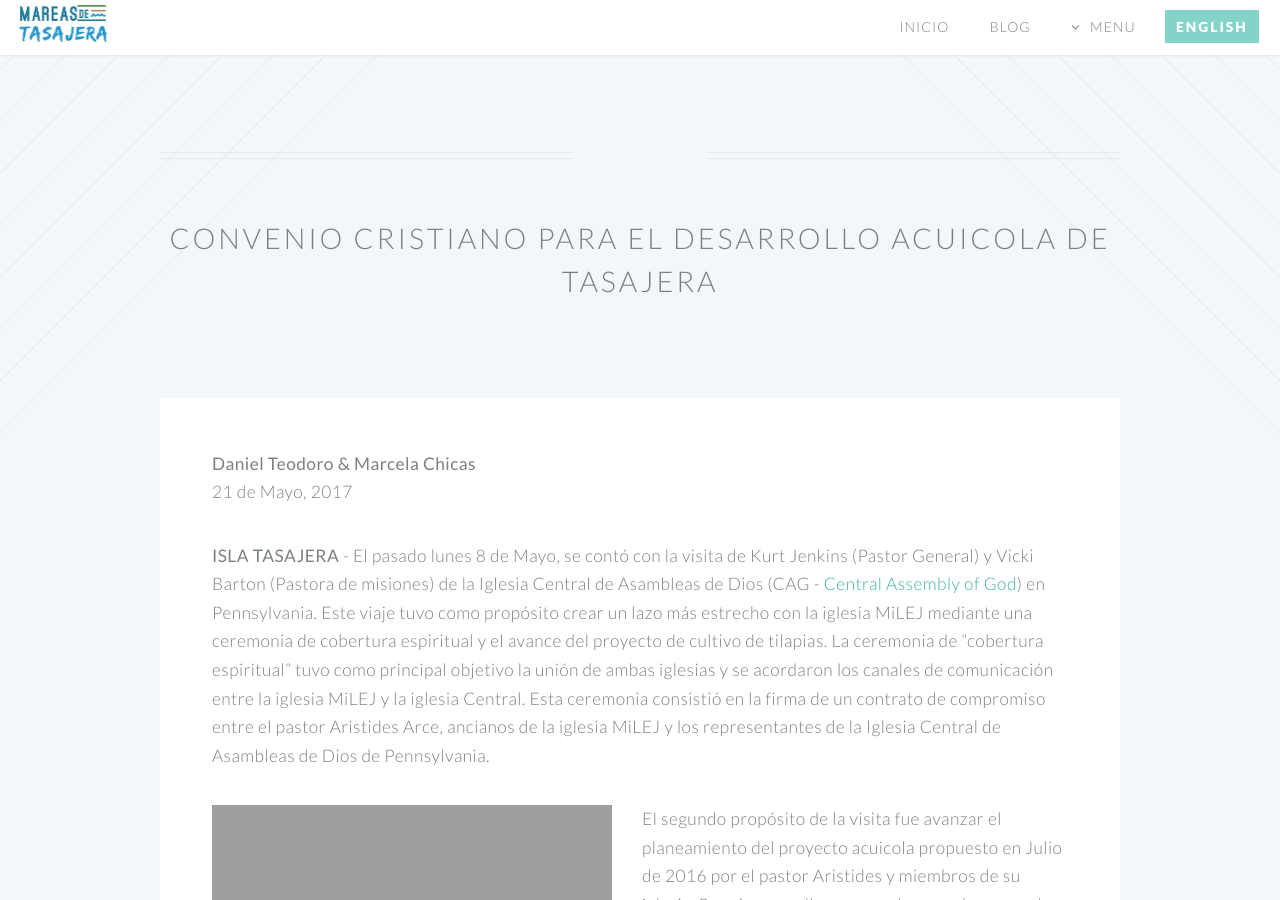
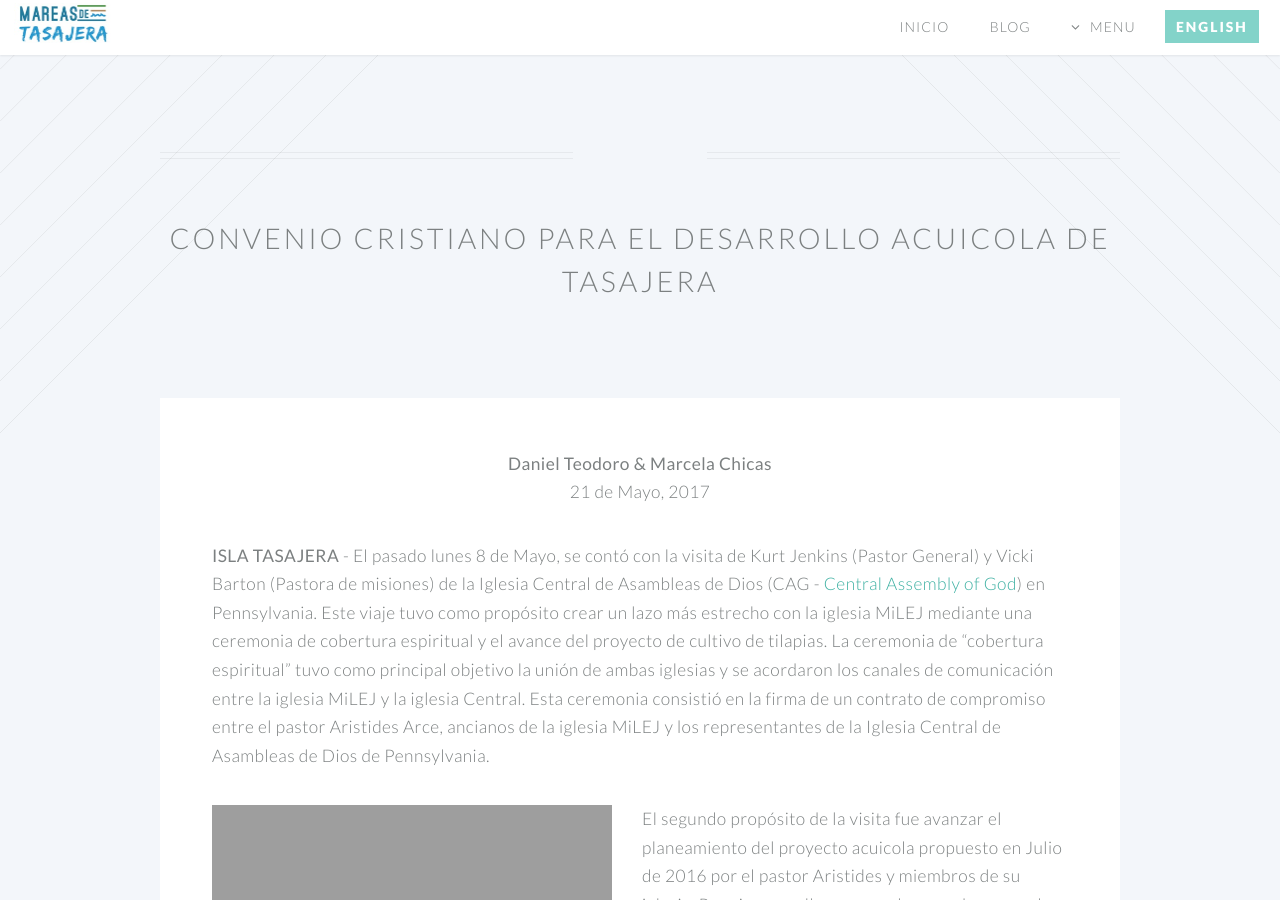
Before and after one commit to danteo90/danteo90.github.io, a Jekyll site: the page built from blog_1.html, in a window 1280 px wide and 900 px high. Built offline with Jekyll 4.4.1, drawn with Linux system fonts in a browser that asks for light colours; grey boxes are pictures that could not be loaded.

Commit message:
Update blog_1.html

```diff
--- a/blog_1.html
+++ b/blog_1.html
@@ -9,7 +9,7 @@ layout: default
   </header>
 
   <section class="style4 wrapper container">
-      <p><b>Daniel Teodoro &amp; Marcela Chicas</b><br />21 de Mayo, 2017</p>
+      <p style="text-align:center;"><b>Daniel Teodoro &amp; Marcela Chicas</b><br />21 de Mayo, 2017</p>
 
       <p><b>ISLA TASAJERA</b> - El pasado lunes 8 de Mayo, se contó con la visita de Kurt Jenkins (Pastor General) y Vicki Barton (Pastora de misiones) de la Iglesia Central de Asambleas de Dios (CAG - <a href="http://www.centralconnect.org/" target="_blank"><i>Central Assembly of God</i></a>) en Pennsylvania. Este viaje tuvo como propósito crear un lazo más estrecho con la iglesia MiLEJ mediante una ceremonia de cobertura espiritual y el avance del proyecto de cultivo de tilapias. La ceremonia de “cobertura espiritual” tuvo como principal objetivo la unión de ambas iglesias y se acordaron los canales de comunicación entre la iglesia MiLEJ y la iglesia Central. Esta ceremonia consistió en la firma de un contrato de compromiso entre el pastor Aristides Arce, ancianos de la iglesia MiLEJ y los representantes de la Iglesia Central de Asambleas de Dios de Pennsylvania.</p>
 
```
